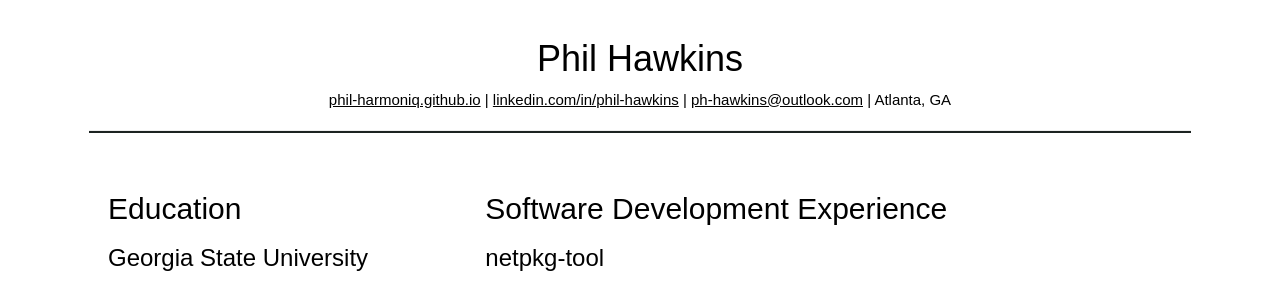
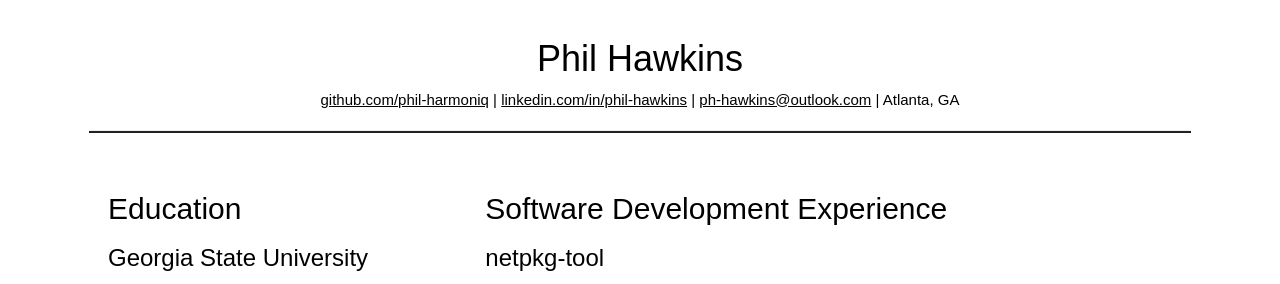
Before and after one commit to phil-harmoniq/phil-harmoniq.github.io, a Jekyll site: the page built from resume-print.html, in a window 1280 px wide. Shown: the top 284 px of the page. Built offline with Jekyll 4.4.1, drawn with Linux system fonts in a browser that asks for light colours; nearby versions of some CDN libraries.

Commit message:
Update links in PDF

```diff
--- a/_includes/resume-header-print.html
+++ b/_includes/resume-header-print.html
@@ -1,4 +1,4 @@
 <div class="text-center">
   <h1>Phil Hawkins</h1>
-  <p><u>phil-harmoniq.github.io</u> | <u>linkedin.com/in/phil-hawkins</u> | <u>ph-hawkins@outlook.com</u> | Atlanta, GA</p>
+  <p><u>github.com/phil-harmoniq</u> | <u>linkedin.com/in/phil-hawkins</u> | <u>ph-hawkins@outlook.com</u> | Atlanta, GA</p>
 </div>
--- a/_includes/resume-header.html
+++ b/_includes/resume-header.html
@@ -1,7 +1,7 @@
 <div class="text-center">
   <h1>Phil Hawkins</h1>
   <p>
-    <a href="https://phil-harmoniq.github.io/">phil-harmoniq.github.io</a>
+    <a href="https://github.com/phil-harmoniq/">github.com/phil-harmoniq</a>
     |
     <a href="https://www.linkedin.com/in/phil-hawkins">linkedin.com/in/phil-hawkins</a>
     |
```
Also changed, not shown: 1 other file.
